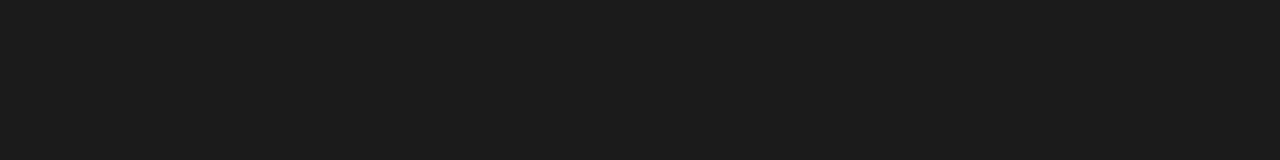
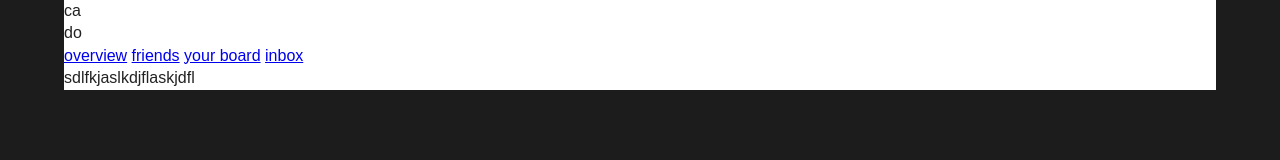
Before and after one commit to JessyRiordan/LittleTest, a plain HTML site: page index.html in a window 1280 px wide. Drawn offline with Linux system fonts and the light colour scheme.

Commit message:
added logo for cado and added a nav bar

```diff
--- a/index.html
+++ b/index.html
@@ -11,6 +11,17 @@
         <script src="js/vendor/modernizr-2.8.3.min.js"></script>
     </head>
     <body>
-
+      <div class="content">
+        <header>
+          <div class="logo">ca<br>do</div> <!-- logo -->
+          <nav>
+            <a href="#">overview</a>
+            <a href="#">friends</a>
+            <a href="#">your board</a>
+            <a href="#">inbox</a>
+          </nav>
+          sdlfkjaslkdjflaskjdfl
+        </header>
+      </div> <!-- content -->
     </body>
 </html>
```
